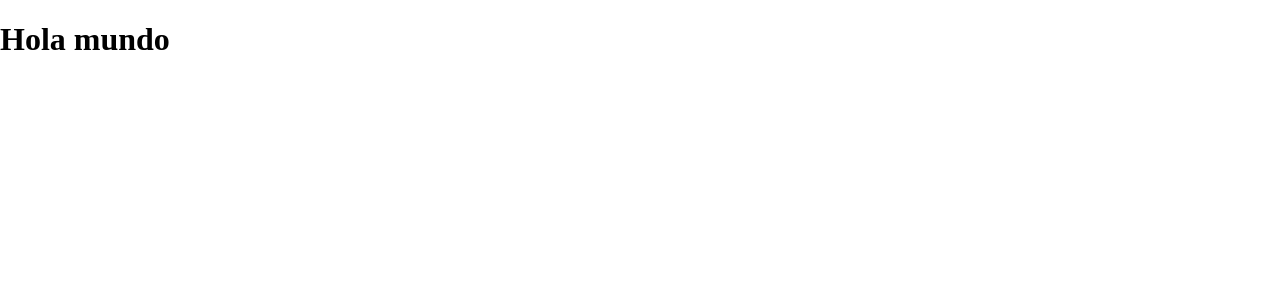
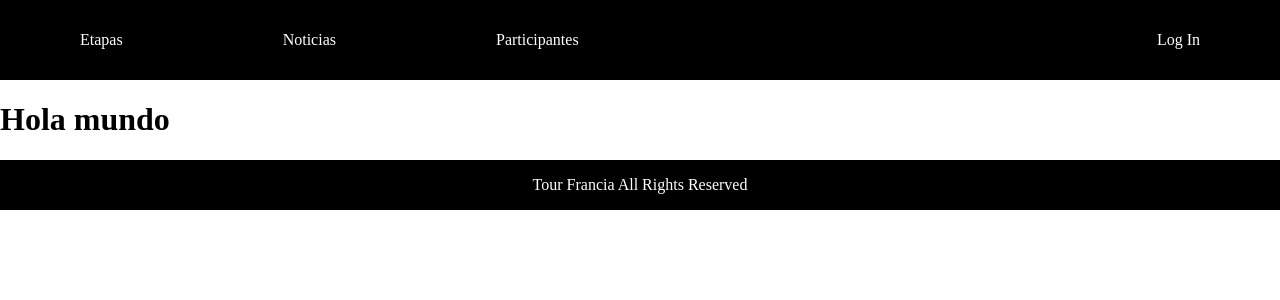
Before and after one commit to AngeloB9/TourFranciaFront, a Next.js app: page / in a window 1280 px wide. Shown: the top 300 px of the page. Built offline with nearby package versions, Linux system fonts and the light colour scheme.

Commit message:
Primeros componentes NavBar y Footer

```diff
--- /dev/null
+++ b/components/Footer.js
@@ -0,0 +1,19 @@
+import styled from 'styled-components'
+
+const FooterSection = styled.div`
+    background: #000;
+    color: #fff;
+    heigh: 60px;
+    display: flex;
+    justify-content: center;
+    align-items: center;
+`;
+const Footer = () => {
+    return (
+        <FooterSection>
+            <p>Tour Francia All Rights Reserved</p>
+        </FooterSection>
+    )
+}
+
+export default Footer
--- /dev/null
+++ b/components/NavBar.js
@@ -0,0 +1,40 @@
+import styled from 'styled-components'
+import Link from 'next/link'
+
+const Nav = styled.nav`
+    height: 80px;
+    background:#000;
+    color: #fff;
+    display: flex;
+    justify-content: space-between;
+    align-items: center;
+`;
+const StyledLink=styled.a`
+    padding: 0rem 5rem;
+`;
+
+const NavBar = () => {
+    return (
+        <Nav>
+            <div>
+                <Link href="/">
+                    <StyledLink>Etapas</StyledLink>
+                </Link>
+                <Link href="/">
+                    <StyledLink>Noticias</StyledLink>
+                </Link>
+                <Link href="/">
+                    <StyledLink>Participantes</StyledLink>
+                </Link>
+            </div>
+            <div>
+               <Link href="/">
+                    <StyledLink>Log In</StyledLink>
+                </Link>
+            </div>
+
+        </Nav>
+    );
+};
+
+export default NavBar;
--- a/pages/index.js
+++ b/pages/index.js
@@ -1,8 +1,16 @@
+import Footer from '../components/Footer';
+import NavBar from '../components/NavBar'
+
+
 const index = () => {
   return (
     <div>
+      <NavBar/>
       <h1>Hola mundo</h1>
+      <Footer/>
+
     </div>
+
   );
 };
 
```
Also changed, not shown: components/Layout.js (added, +10 -0 lines), pages/about.js (added).
